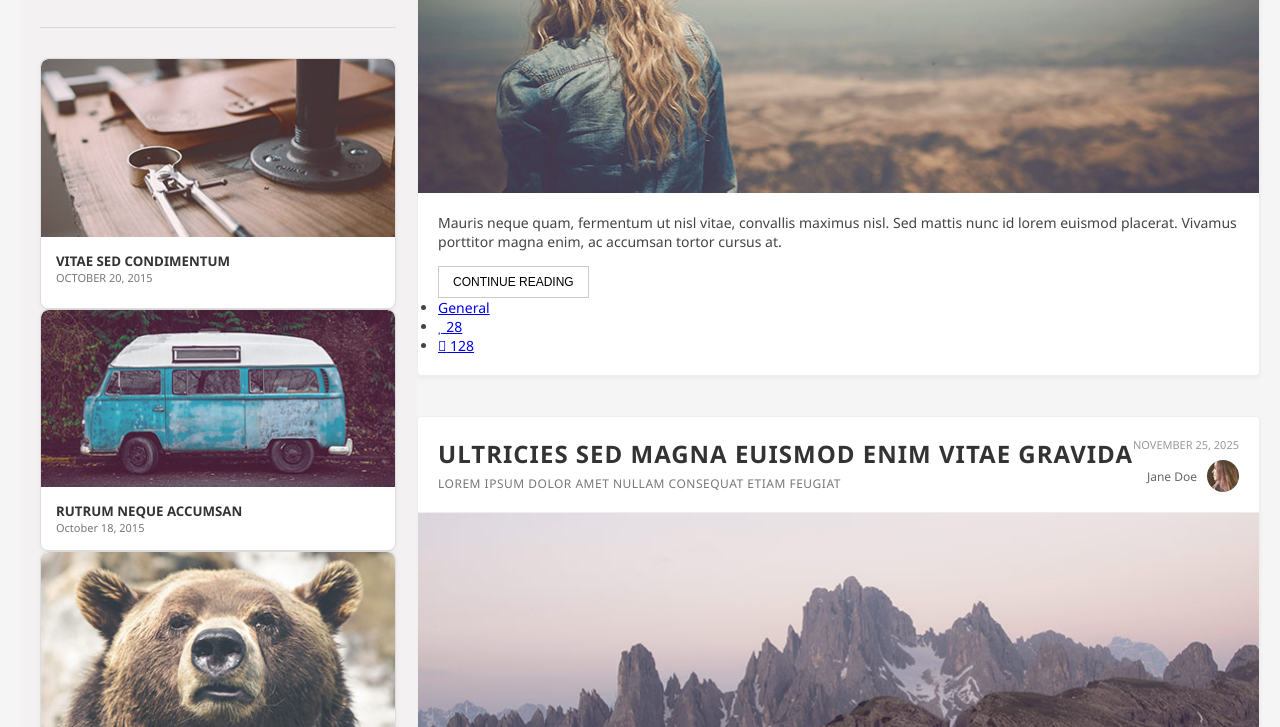
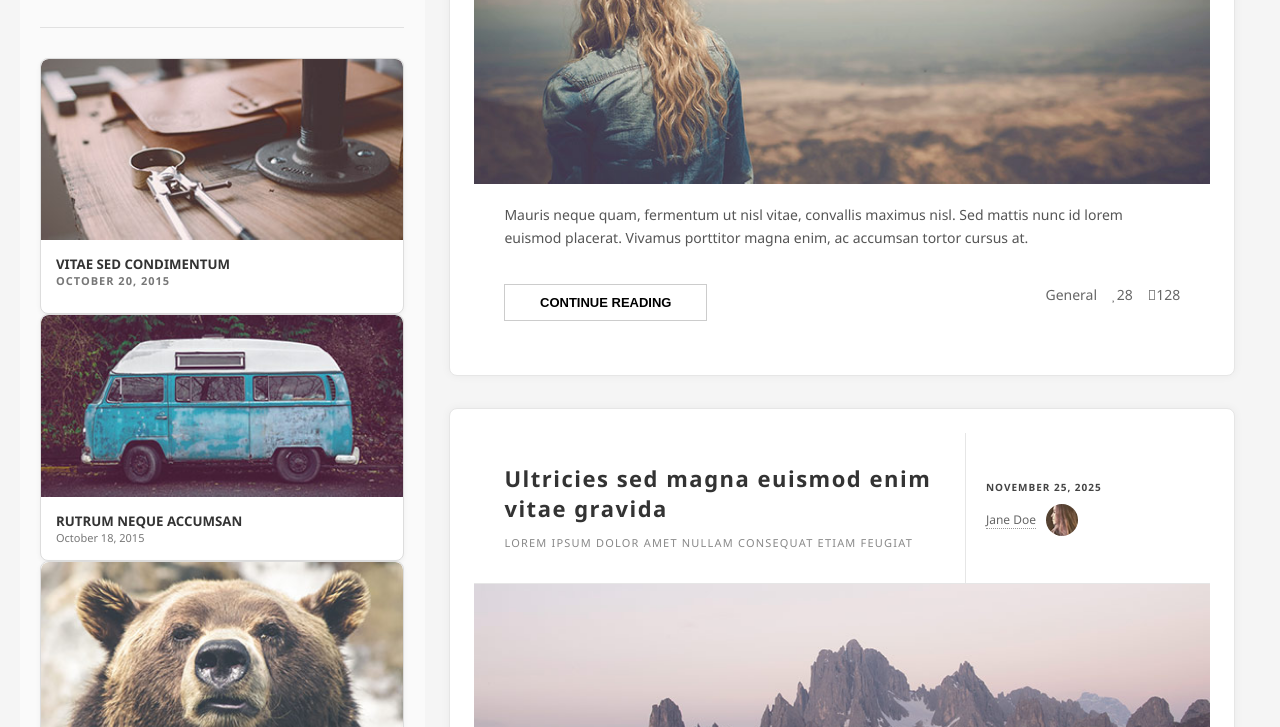
Before and after one commit to Bibhumohapatra01/future-imperfects, a plain HTML site: page index.html in a window 1280 px wide. Shown: the part 385-1112 px from the top of the page. Drawn offline with Linux system fonts and the light colour scheme.

Commit message:
Update style.css

```diff
--- a/style.css
+++ b/style.css
@@ -6,7 +6,8 @@
 
 body {
   background-color: #ffffff;
-  padding-top: 60px; /* Adjust depending on navbar height */
+  padding-top: 60px;
+  /* Adjust depending on navbar height */
   font-family: 'Segoe UI', Tahoma, Geneva, Verdana, sans-serif;
 }
 
@@ -56,7 +57,7 @@ body {
 
 .navbar-center a {
   text-decoration: none;
-  color: #555;
+  color: #070707;
   font-size: 14px;
   font-weight: 600;
   transition: color 0.3s;
@@ -70,11 +71,15 @@ body {
   display: flex;
   align-items: center;
   gap: 10px;
-  padding: 5px 10px;
+  padding: 0px 10px;
   border-radius: 4px;
   background-color: #fff;
 }
-
+.vertical-separator {
+  width: 1px;
+  height: 30px;
+  background-color: #ccc; /* Light gray line */
+}
 .icon-button {
   background: none;
   border: none;
@@ -87,7 +92,8 @@ body {
 
 .hexagon {
   position: relative;
-  width: 100px;  /* Adjust size */
+  width: 100px;
+  /* Adjust size */
   height: 55px;
   background-color: #ddd;
   margin: 20px auto;
@@ -95,14 +101,12 @@ body {
   align-items: center;
   justify-content: center;
   overflow: hidden;
-  clip-path: polygon(
-    25% 0%,
+  clip-path: polygon(25% 0%,
       75% 0%,
       100% 50%,
       75% 100%,
       25% 100%,
-    0% 50%
-  );
+      0% 50%);
 }
 
 .hexagon img {
@@ -112,13 +116,14 @@ body {
 }
 
 .icon-button svg {
-  color: #999;
+  color: #0e0d0d;
   transition: color 0.3s;
 }
 
 .icon-button:hover svg {
   color: #333;
 }
+
 * {
   margin: 0;
   padding: 0;
@@ -131,27 +136,27 @@ body {
 }
 
 .container {
-  display: flex;;
+  display: flex;
+  ;
 }
 
 .sidebar {
-  width: 400px; /* ⬅️ Increase from old value */
-  background-color: #f3f1f1;
+  width: 500px;
+  /* ⬅️ Increase from old value */
+  background-color: #fafafa;
   padding: 20px;
   box-sizing: border-box;
-  border-right: 1px solid #f3f1f1;
-  position: relative;
+  border-right: 1px solid #fafafa;
+  position: relative;;
 }
 
 
 .logo-hexagon img {
   width: 68px;
   height: 71px;
-  clip-path: polygon(
-    25% 5%, 75% 5%,
+  clip-path: polygon(25% 5%, 75% 5%,
       100% 50%, 75% 95%,
-    25% 95%, 0% 50%
-  );
+      25% 95%, 0% 50%);
   object-fit: cover;
 }
 
@@ -160,20 +165,26 @@ body {
 .sidebar-cards {
   display: flex;
   flex-direction: column;
-  gap: 20px; /* SPACE between each box */
+  gap: 20px;
+  /* SPACE between each box */
 }
 
 .card {
   background: #fff;
-  border: 1px solid #ddd; /* soft border around the box */
-  border-radius: 8px; /* slightly rounded corners */
+  border: 1px solid #ddd;
+  /* soft border around the box */
+  border-radius: 8px;
+  /* slightly rounded corners */
   overflow: hidden;
-  box-shadow: 0 2px 5px rgba(0,0,0,0.05); /* light shadow for box feel */
+  box-shadow: 0 2px 5px rgba(0, 0, 0, 0.05);
+  /* light shadow for box feel */
   transition: transform 0.3s;
+  position: relative;;
 }
 
 .card:hover {
-  transform: translateY(-5px); /* small hover lift effect */
+  transform: translateY(-5px);
+  /* small hover lift effect */
 }
 
 .card img {
@@ -247,17 +258,19 @@ body {
   line-height: 1.2;
   color: #333;
   font-weight: bold;
-  margin-bottom: 10px; /* 👉 this adds space below heading */
+  margin-bottom: 10px;
+  /* 👉 this adds space below heading */
 }
 
 
-
-
 .card img {
-  width: 100%; /* Make sure image fits inside */
-  height: auto; /* Adjust height automatically */
+  width: 100%;
+  /* Make sure image fits inside */
+  height: auto;
+  /* Adjust height automatically */
   display: block;
-  object-fit: cover; /* Cover the card without stretching */
+  object-fit: cover;
+  /* Cover the card without stretching */
   border-top-left-radius: 8px;
   border-top-right-radius: 8px;
 }
@@ -269,6 +282,7 @@ body {
   margin-top: 20px;
   letter-spacing: 2px;
 }
+
 .divider {
   width: 100%;
   height: 1px;
@@ -285,9 +299,10 @@ body {
 
 .content {
   flex: 1;
-  width:20cap;
+  width: 20cap;
 }
-.card_divider{
+
+.card_divider {
   width: 100%;
   height: 1px;
 }
@@ -311,6 +326,7 @@ body {
   margin-bottom: 20px;
   padding: 0 10px;
 }
+
 .learn-more-button {
   display: inline-block;
   padding: 8px 16px;
@@ -328,21 +344,23 @@ body {
   height: 24px;
   object-fit: contain;
 }
+
 .sidebar-social {
   display: flex;
-  justify-content:left;
+  justify-content: left;
   gap: 20px;
   margin-top: 20px;
 }
 
 .sidebar-social a {
   font-size: 20px;
-  color: #999;
+  color: #f7f6f6;
   transition: color 0.3s;
 }
 
 .sidebar-social a:hover {
-  color: #333;}
+  color: #333;
+}
 
 
 body {
@@ -359,62 +377,79 @@ body {
   padding: 40px 20px;
 }
 
-  .container.sidebar.tagline{
+.container.sidebar.tagline {
   size: 13px;
   line-height: 32px;
 }
+
 /* Wrapper that aligns content to right */
 .content-wrapper {
   display: flex;
-  justify-content: flex-end; /* Push content to the right */
+  justify-content: flex-end;
+  /* Push content to the right */
   padding: 20px;
 }
 
-/* Post card box */
-.post-card {
-  max-width: 850px;
-  background: #fff;
-  margin: 40px auto;
-  border: 1px solid #eee;
-  box-shadow: 0 2px 4px rgba(0,0,0,0.05);
-  border-radius: 4px;
-  overflow: hidden;
-  font-family: 'Segoe UI', sans-serif;
+/* Container for multiple post cards in a row */
+.post-card-wrapper {
+  display: inline-block;
+  width: 80%;
+  margin: 2%;
+  vertical-align: top;
 }
 
+.post-card {
+  background-color: #fff;
+  border: 1px solid #e6e6e6;
+  box-shadow: 0 2px 5px rgba(0, 0, 0, 0.03);
+  display: flex;
+  flex-direction: column;
+}
+
+/* Header with horizontal and vertical separation */
 .post-header {
-  display: flex;
-  justify-content: space-between;
-  padding: 20px;
-  border-bottom: 1px solid #eee;
+  display: grid;
+  grid-template-columns: 2fr 1fr;
+  border-bottom: 1px solid #e6e6e6;
+}
+
+.post-title {
+  padding: 30px;
+  padding-right: 20px;
 }
 
 .post-title h2 {
-  text-transform: uppercase;
-  font-weight: bold;
-  letter-spacing: 1px;
-  margin-bottom: 5px;
+  font-size: 22px;
+  font-weight: 700;
+  margin: 0;
+  letter-spacing: 1.5px;
 }
 
 .subtitle {
-  font-size: 12px;
-  color: #777;
   text-transform: uppercase;
-  letter-spacing: 0.5px;
+  font-size: 11px;
+  color: #888;
+  letter-spacing: 1.2px;
+  line-height: 1.8;
+  margin-top: 10px;
 }
 
+/* Right side of header */
 .post-meta {
+  border-left: 1px solid #e6e6e6;
+  padding: 30px 20px;
   display: flex;
   flex-direction: column;
-  align-items: flex-end;
-  justify-content: space-between;
+  justify-content: center;
 }
 
 .post-date {
-  font-size: 11px;
-  color: #999;
+  font-size: 10px;
+  font-weight: bold;
+  color: #444;
   text-transform: uppercase;
-  margin-bottom: 8px;
+  letter-spacing: 1px;
+  margin-bottom: 10px;
 }
 
 .author-info {
@@ -426,6 +461,8 @@ body {
 .author-name {
   font-size: 12px;
   color: #666;
+  border-bottom: 1px dotted #999;
+  margin: 0;
 }
 
 .author-photo {
@@ -439,25 +476,139 @@ body {
   width: 100%;
   height: auto;
   display: block;
+  ;
 }
 
 .post-body {
-  padding: 20px;
+  padding: 20px 30px 30px;
   font-size: 14px;
-  color: #444;
+  color: #555;
+  line-height: 1.6;
 }
 
 .read-more {
   margin-top: 15px;
-  padding: 8px 14px;
+  padding: 8px 16px;
+  background: none;
+  border: 1px solid #ccc;
   font-size: 12px;
+  cursor: pointer;
+}
+
+.post-card-wrapper {
+  display: flex;
+  flex-direction: column;
+  gap: 2rem;
+  /* Space between stacked cards */
+}
+
+.post-card {
+  background-color: #fff;
+  padding: 1.5rem;
+  border-radius: 8px;
+  box-shadow: 0 0 10px rgba(0, 0, 0, 0.05);
+}
+
+.read-more {
+  font-family:Arial, Helvetica, sans-serif, Cochin, Georgia, Times, 'Times New Roman', serif, 'Gill Sans MT', Calibri, 'Trebuchet MS', sans-serif 'Franklin Gothic Medium', 'Arial Narrow', Arial, sans-serif;
   text-transform: uppercase;
-  border: 1px solid #ccc;
-  background-color: white;
+  width: 30%;
+  /* makes the button full-width of its container */
+  padding: 13px 20px;
+  /* increases internal spacing */
+  font-size: 13px;
+  /* increases text size */
+
   cursor: pointer;
-  transition: background-color 0.3s;
+  /* pointer cursor on hover */
+  transition: background-color 0.3s, color 0.3s;
 }
 
 .read-more:hover {
-  background-color: #f5f5f5;
+  background-color: #516a97;       /* change to a darker shade or your preferred color */
+  color: white;                 /* keep text white or change as needed */
 }
+.footer-social a i {
+  font-size: 15px; /* You can change this to any size you like (e.g., 20px, 30px) */
+}
+
+.footer-social a:hover {
+  color: #007bff; /* Example hover color */
+}
+
+.site-footer {
+  background-color: #f8f8f8;
+  padding: 2rem 0;
+  text-align: left;
+  border-top: 1px solid #ddd;
+}
+
+.footer-social a {
+  margin: 0 12px;
+  font-size: 1.4rem;
+  color: #555;
+  transition: color 0.3s ease;
+}
+
+.footer-social a:hover {
+  color: #1da1f2; /* Twitter blue or change based on platform */
+}
+
+.post-footer {
+  display: flex;
+  justify-content: space-between;
+  align-items: center;
+  margin-top: 20px; /* spacing from content */
+}
+
+.read-more {
+  padding: 10px 20px;
+  font-weight: bold;
+  border: 1px solid #ccc;
+  background: white;
+  text-transform: uppercase;
+  cursor: pointer;
+}
+
+.stats {
+  list-style: none;
+  display: flex;
+  gap: 15px;
+  margin: 0;
+  padding: 0;
+  font-size: 14px; /* small font size */
+}
+
+.stats li a {
+  text-decoration: none;
+  color: #666;
+  display: flex;
+  align-items: center;
+}
+
+.stats li a .fa-heart,
+.stats li a .fa-comment {
+  margin-right: 5px;
+  font-size: 14px; /* make icons small */
+}
+
+.pagination {
+  display: flex;
+  justify-content: left;
+  gap: 20px;
+  margin: 40px 0; /* spacing above and below */
+}
+
+.pagination-btn {
+   padding: 15px 44px;
+  border: 1px solid #ccc;
+  background-color: white;
+  font-weight: bold;
+  text-transform: uppercase;
+  cursor: pointer;
+  transition: background-color 0.3s ease;
+}
+
+.pagination-btn:hover {
+  background-color: #f0f0f0; /* light gray on hover */
+}
```
Lines whose indentation alone changed are shown as unchanged.
